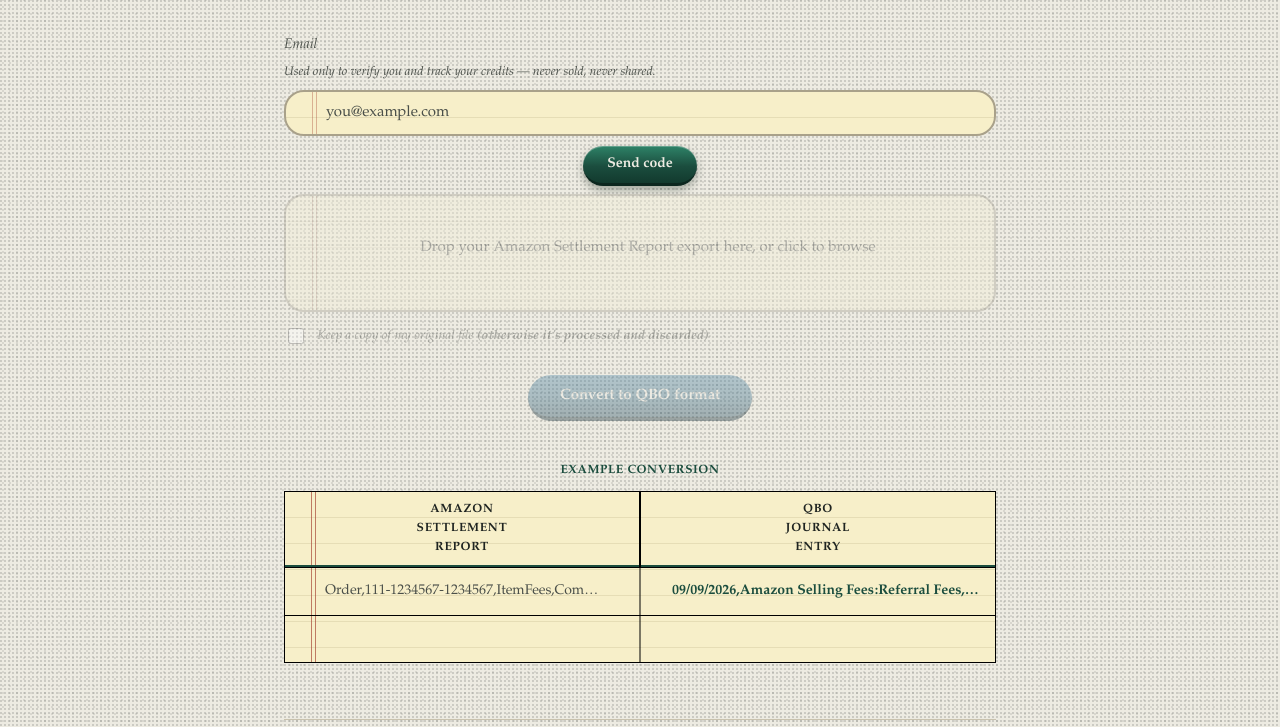
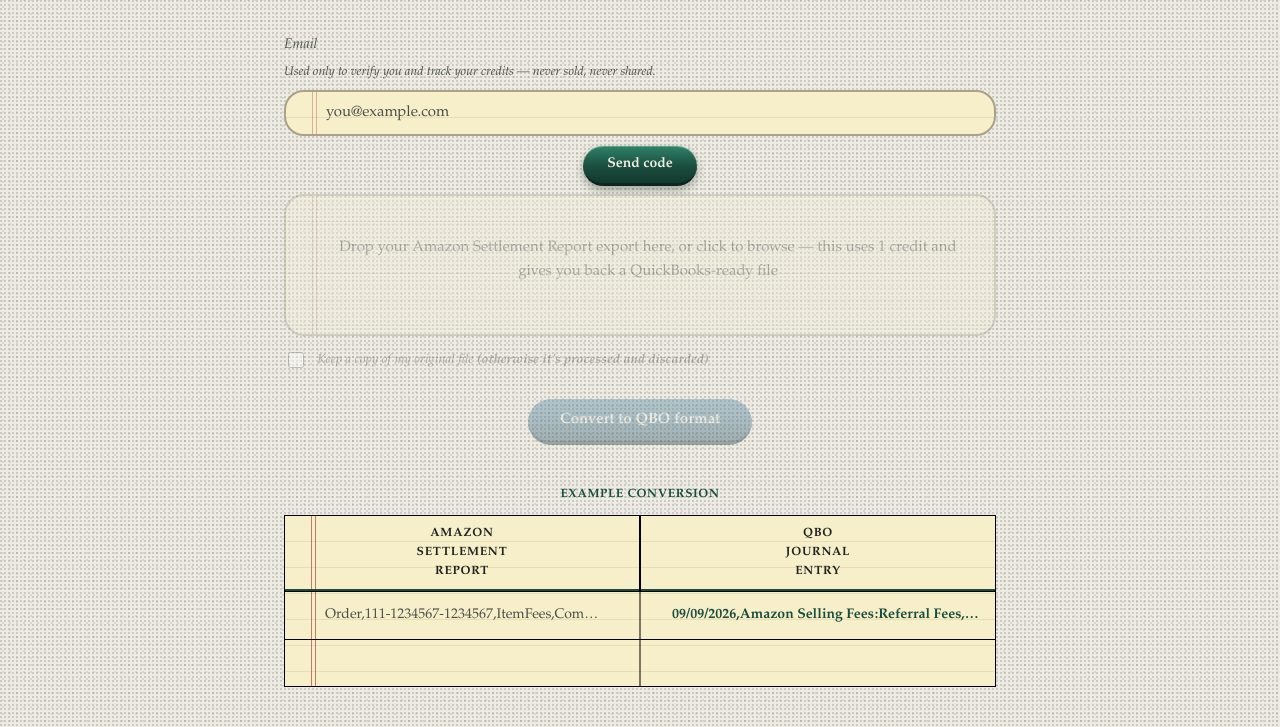
Before and after one commit to workathome180/settlemod, a Flask app: page / in a window 1280 px wide. Shown: the part 1256-1983 px from the top of the page. Run offline with Flask 3, Linux system fonts and the light colour scheme.

Commit message:
Make post-payment and upload-box instructions explicit about next steps

```diff
--- a/templates/index.html
+++ b/templates/index.html
@@ -779,7 +779,7 @@
 
     <div id="post-verify-section" class="locked">
       <label class="dropzone" id="dropzone" for="file-input">
-        <div class="instructions" id="dz-instructions">Drop your Amazon Settlement Report export here, or click to browse</div>
+        <div class="instructions" id="dz-instructions">Drop your Amazon Settlement Report export here, or click to browse &mdash; this uses 1 credit and gives you back a QuickBooks-ready file</div>
         <div class="filename" id="filename"></div>
         <input type="file" id="file-input" accept=".csv" />
       </label>
@@ -973,7 +973,7 @@
   // instead of silently dropping the visitor back on the same page with no indication either way.
   const checkoutParam = new URLSearchParams(window.location.search).get('checkout');
   if (checkoutParam === 'success') {
-    checkoutStatus.textContent = "Payment received! If your subscriber perks below don't show up right away, give it a few seconds — we're confirming with Stripe.";
+    checkoutStatus.textContent = "Payment received! Scroll down to “Email” below, verify if you haven't already, then drop your settlement file in the upload box to convert it. (If your credit doesn't show up right away, give it a few seconds — we're confirming with Stripe.)";
     checkoutStatus.style.color = 'var(--ledger-green)';
     // The webhook that actually activates the account can land a second or two after this
     // redirect - retry the balance check once shortly after in case the first one was too early.
```
